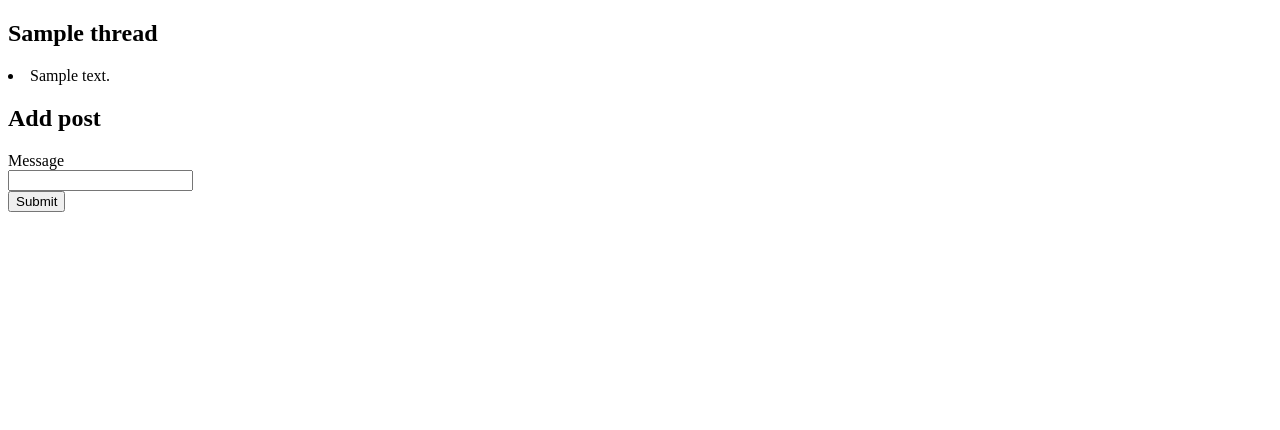
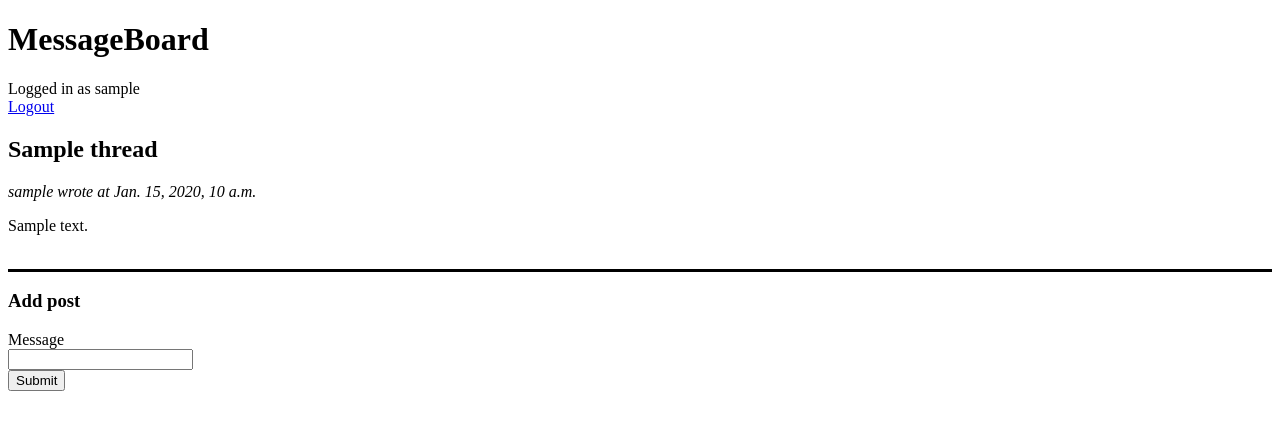
Before and after one commit to lukxsx/cyberproject, a Django app: page /1/ in a window 1280 px wide. Shown: the top 430 px of the page. Run offline with Django 4.2, Linux system fonts and the light colour scheme; a user stored in the database is signed in; tables that the repository leaves empty hold one stand-in row (values such as "Sample post").

Commit message:
Improved look, added links to login/logout/register

```diff
--- a/messageboard/templates/layout.html
+++ b/messageboard/templates/layout.html
@@ -5,6 +5,12 @@
 </head>
 
 <body>
+	<h1>MessageBoard</h1>
+	{% if user.is_authenticated %}
+	<p>Logged in as {{ user.username }}<br><a href="{% url 'logout_view' %}">Logout</a></p>
+	{% else %}
+	<p><a href="{% url 'login_view' %}">Login</a> or <a href="{% url 'register_view' %}">register</a></p>
+	{% endif %}
 {% block content %}
 {% endblock %}
 </body>
--- a/messageboard/templates/thread.html
+++ b/messageboard/templates/thread.html
@@ -4,13 +4,17 @@
 {% if thread %}
 <h2>{{ thread.thread_title }}</h2>
 {% for post in thread.post_set.all %}
-    <li>{{ post.post_text }}</li>
+<div class="post" style="border-style: hidden hidden solid hidden;">
+        <p><i>{{ post.post_user.username }} wrote at {{ post.post_date }}</i></p>
+        <p>{{ post.post_text }}</p>
+        <br>
+    </div>
 {% endfor %}
 {% else %}
     <p>No posts.</p>
 {% endif %}
 
-<h2>Add post</h2>
+<h3>Add post</h3>
 <form action="{% url 'addpost' thread.id %}" method="post">
 	{% csrf_token %}
 	<label for="message">Message</label>
--- a/messageboard/views.py
+++ b/messageboard/views.py
@@ -34,6 +34,7 @@ def register_view(request):
 		if password != password_verify:
 			return render(request, 'register.html', {'error': "Passwords don't match."})
 		user = User.objects.create_user(username, None, password)
+		user.save()
 		login(request, user)
 		return HttpResponseRedirect(reverse('index'))
 	else:
@@ -50,7 +51,7 @@ def index(request):
 @login_required(login_url='login/')
 def threadview(request, thread_id):
     t = get_object_or_404(Thread, pk=thread_id)
-    return render(request, 'thread.html', {'thread': t})
+    return render(request, 'thread.html', {'thread': t},)
 
 @login_required(login_url='login/')
 def addthread(request):
```
Also changed, not shown: messageboard/templates/index.html (+5 -2 lines).
